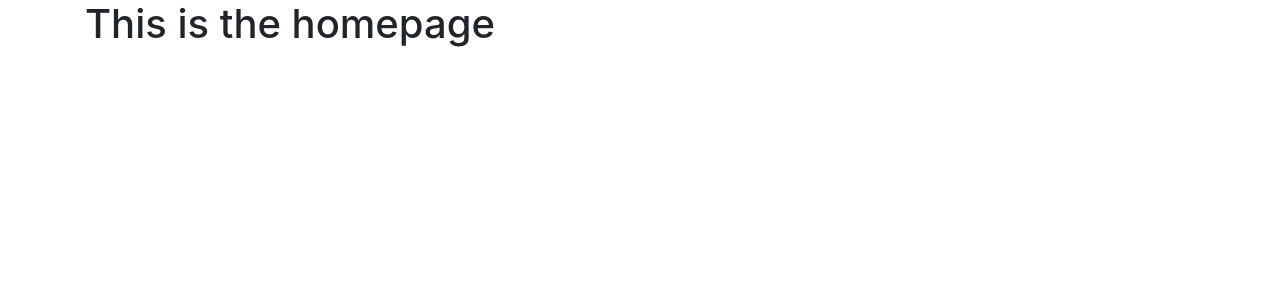
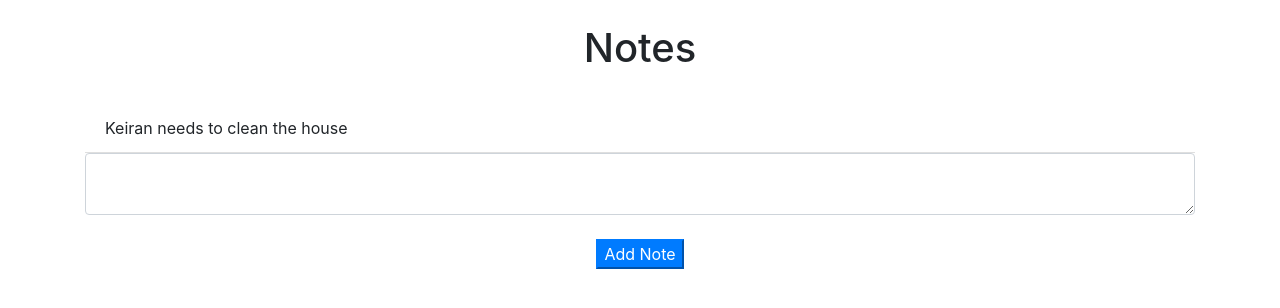
Before and after one commit to keiransystem14/Flask-Web-Application-Project, a Flask app: page / in a window 1280 px wide. Shown: the part 56-364 px from the top of the page. Run offline with Flask 3, Linux system fonts and the light colour scheme; a user stored in the database is signed in; some libraries are stand-ins or nearby versions.

Commit message:
Created the Notes page and was able to add notes after entering it.

```diff
--- a/website/models.py
+++ b/website/models.py
@@ -19,4 +19,4 @@ class User(app_db.Model, UserMixin):
     email = app_db.Column(app_db.String(150), unique=True)
     password = app_db.Column(app_db.String(150))
     first_name = app_db.Column(app_db.String(150))
-    notes = app_db.relationship('Note')
+    Notes = app_db.relationship('Note')
--- a/website/templates/home.html
+++ b/website/templates/home.html
@@ -1,2 +1,21 @@
 {% extends "base.html" %} {% block title %}Home{% endblock %}
-{% block content %}<h1>This is the homepage</h1>{% endblock %}
+{% block content %}
+
+<br/>
+<h1 align="center">Notes</h1>
+<br/>
+<ul class="list-group list-group-flush" id="Notes">
+    {% for note in user.Notes %}
+    <li class="list-group-item">{{ note.data }}</li>
+    {% endfor %}
+</ul>
+<form method = 'POST'>
+    <textarea name="note" id="note" class="form-control"></textarea>
+    <br/>
+    <div align="center">
+        <button type ="submit" class="butn btn-primary">Add Note</button>
+    </div>
+
+</form>
+
+{% endblock %}
--- a/website/web_design.py
+++ b/website/web_design.py
@@ -1,6 +1,7 @@
-from flask import Blueprint, render_template
+from flask import Blueprint, render_template, request, flash
 from flask_login import login_required, current_user
-
+from .models import Note
+from website import app_db
 web_design = Blueprint('web_design', __name__)
 
 """
@@ -10,7 +11,17 @@ Whatever is inside the defined function called home will run on the main webpage
 
 """
 
-@web_design.route('/')
+@web_design.route('/', methods=['GET','POST'])
 @login_required
 def home():
+    if request.method == 'POST':
+        note = request.form.get('note')
+
+        if len(note) < 1:
+            flash('Note is too short!', category='error')
+        else:
+            new_note = Note(data=note, user_id=current_user.id)
+            app_db.session.add(new_note)
+            app_db.session.commit()
+            flash('Note is successfully added', category='success')
     return render_template("home.html", user=current_user)
```
Also changed, not shown: website/account.db.
